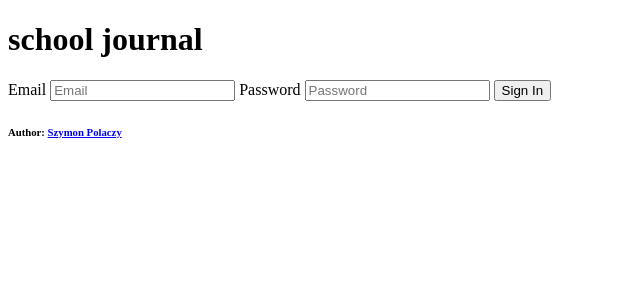
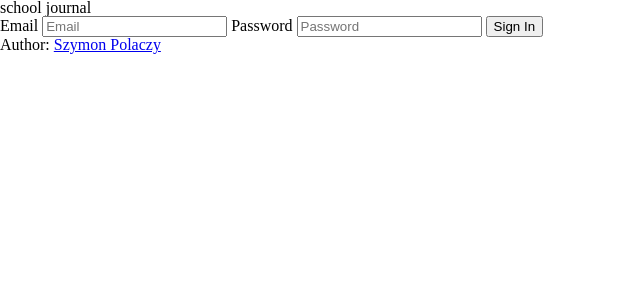
Before and after one commit to szymon-polaczy/e-dziennik, a PHP site: page /user-interactions/index.php in a window 1280 px wide. Shown: the top 300 px of the page, without its empty margins (0-640 px from the left). Run offline with PHP 8.4, Linux system fonts and the light colour scheme.

Commit message:
I added css reset
https://cssreset.com/scripts/eric-meyer-reset-css/

```diff
--- /dev/null
+++ b/user-interactions/styles/css/app.css
@@ -0,0 +1,52 @@
+/* http://meyerweb.com/eric/tools/css/reset/
+ * v2.0 | 20110126
+ * License: none (public domain) */
+html, body, div, span, applet, object, iframe,
+h1, h2, h3, h4, h5, h6, p, blockquote, pre,
+a, abbr, acronym, address, big, cite, code,
+del, dfn, em, img, ins, kbd, q, s, samp,
+small, strike, strong, sub, sup, tt, var,
+b, u, i, center,
+dl, dt, dd, ol, ul, li,
+fieldset, form, label, legend,
+table, caption, tbody, tfoot, thead, tr, th, td,
+article, aside, canvas, details, embed,
+figure, figcaption, footer, header, hgroup,
+menu, nav, output, ruby, section, summary,
+time, mark, audio, video {
+  margin: 0;
+  padding: 0;
+  border: 0;
+  font-size: 100%;
+  font: inherit;
+  vertical-align: baseline;
+}
+
+/* HTML5 display-role reset for older browsers */
+article, aside, details, figcaption, figure,
+footer, header, hgroup, menu, nav, section {
+  display: block;
+}
+
+body {
+  line-height: 1;
+}
+
+ol, ul {
+  list-style: none;
+}
+
+blockquote, q {
+  quotes: none;
+}
+
+blockquote:before, blockquote:after,
+q:before, q:after {
+  content: "";
+  content: none;
+}
+
+table {
+  border-collapse: collapse;
+  border-spacing: 0;
+}
--- a/user-interactions/styles/sass/2-base/_base_dir.sass
+++ b/user-interactions/styles/sass/2-base/_base_dir.sass
@@ -0,0 +1 @@
+@import "reset"
--- /dev/null
+++ b/user-interactions/styles/sass/2-base/_reset.sass
@@ -0,0 +1,46 @@
+/* http://meyerweb.com/eric/tools/css/reset/
+   v2.0 | 20110126
+   License: none (public domain)
+
+html, body, div, span, applet, object, iframe,
+h1, h2, h3, h4, h5, h6, p, blockquote, pre,
+a, abbr, acronym, address, big, cite, code,
+del, dfn, em, img, ins, kbd, q, s, samp,
+small, strike, strong, sub, sup, tt, var,
+b, u, i, center,
+dl, dt, dd, ol, ul, li,
+fieldset, form, label, legend,
+table, caption, tbody, tfoot, thead, tr, th, td,
+article, aside, canvas, details, embed,
+figure, figcaption, footer, header, hgroup,
+menu, nav, output, ruby, section, summary,
+time, mark, audio, video
+	margin: 0
+	padding: 0
+	border: 0
+	font-size: 100%
+	font: inherit
+	vertical-align: baseline
+
+/* HTML5 display-role reset for older browsers */
+article, aside, details, figcaption, figure,
+footer, header, hgroup, menu, nav, section
+	display: block
+
+body
+	line-height: 1
+
+ol, ul
+	list-style: none
+
+blockquote, q
+	quotes: none
+
+blockquote:before, blockquote:after,
+q:before, q:after
+	content: ''
+	content: none
+
+table
+	border-collapse: collapse
+	border-spacing: 0
--- a/user-interactions/templates/head_tag_inside.php
+++ b/user-interactions/templates/head_tag_inside.php
@@ -7,3 +7,5 @@
 <meta name="keywords" content="opensource, electronic, school, journal, system, teachers, students">
 <meta name="description" content="">
 <meta name="author" content="Szymon Polaczy">
+
+<link rel="stylesheet" href="styles/css/app.css">
```
Also changed, not shown: 1 other file.
